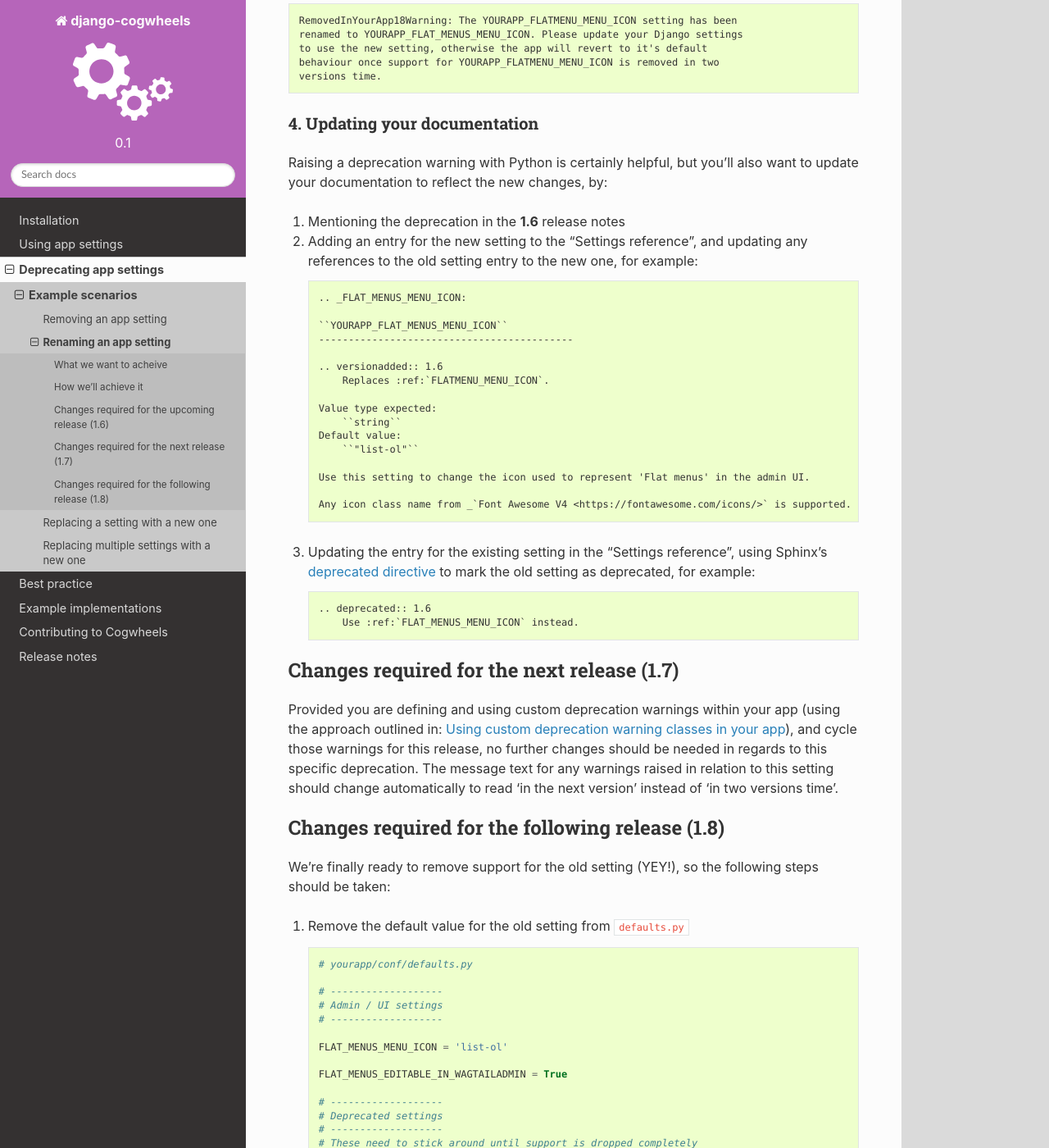
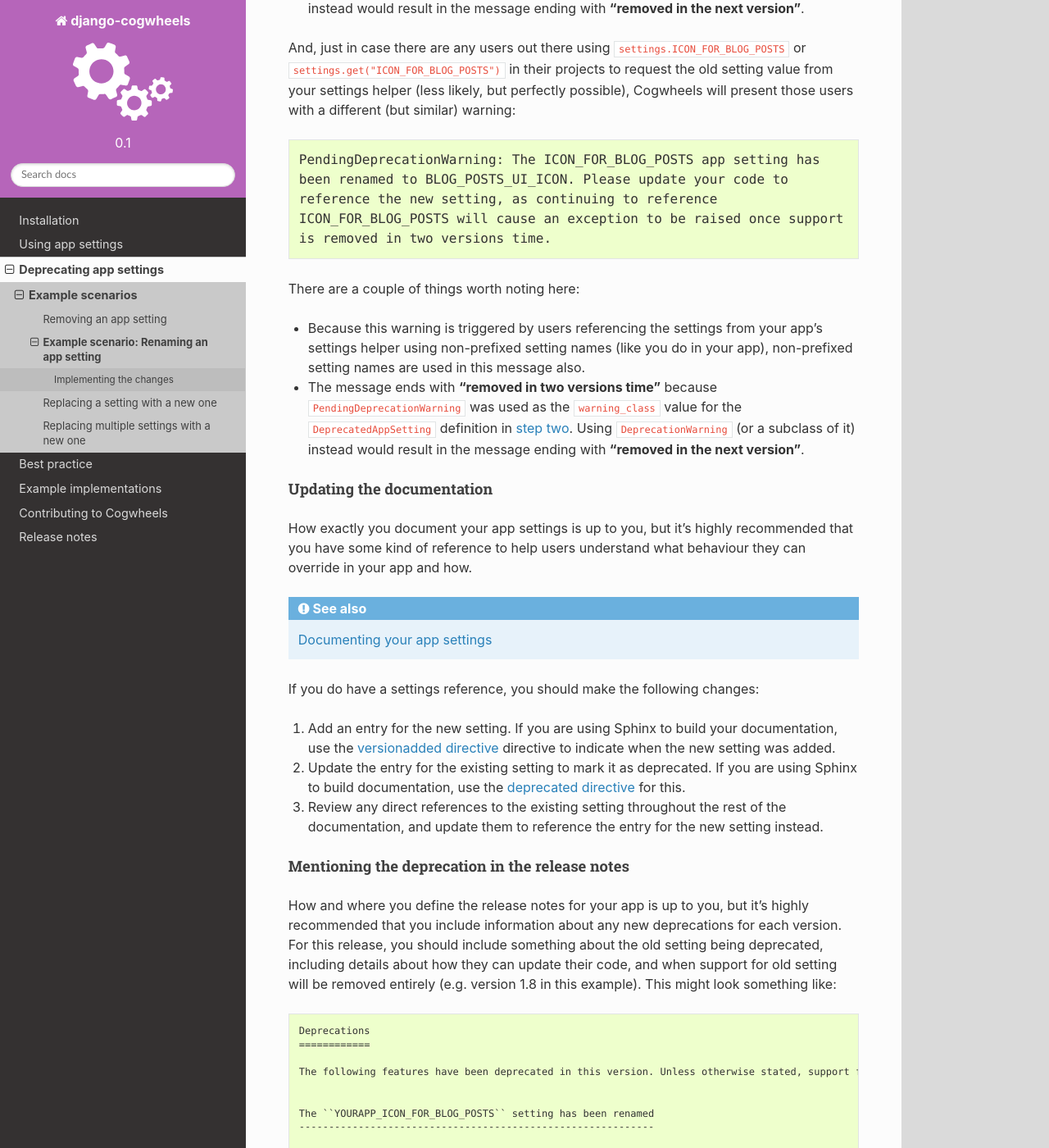
Before and after one commit to ababic/django-cogwheels, a Sphinx documentation site: the page built from docs/source/deprecation/rename.rst, in a window 1280 px wide and 1400 px high, scrolled down 4329 px. Shown: the whole window at 82% size. Built offline with Sphinx 7.4.7 and the Read the Docs theme 2.0.0, drawn with Linux system fonts in a browser that asks for light colours; some of the changed text lies outside the part shown.

Commit message:
Update the 'setting rename' example with a structure that should be followed in all other examples

```diff
--- a/docs/source/deprecation/rename.rst
+++ b/docs/source/deprecation/rename.rst
@@ -1,163 +1,143 @@
-=======================
-Renaming an app setting
-=======================
+=========================================
+Example scenario: Renaming an app setting
+=========================================
 
-.. warning ::
-    This examples assumes you are using custom deprecation warnings classes to help manage deprecations for your app. If you are not, you may find it tricky to follow in parts. It isn't a requirement that you use custom deprecation warning classes for app setting deprecations, but it will make your life (and following this example) easier. Check out the following guide: :doc:`/best-practice/custom-deprecation-warning-classes`.
+Imagine that, in your app, there is setting called ``ICON_FOR_BLOG_POSTS``, and that you want to rename this setting to ``BLOG_POSTS_UI_ICON``. It's a change in **name only**, so all of the following will remain unchanged:
 
-For the sake of this example, we're going to pretend that:
+- The default setting value or behaviour
+- The range or type of override values supported
+- The side effects of overriding
+
+For the sake of this example, we'll pretend that:
 
 -   The latest release version of your app is **1.5**.
 -   The next release version of your app will be **1.6**.
--   You have a deprecation policy that continues to support deprecated behaviour for two 'feature releases' before support is dropped completely. So, we'll be looking to do that in version **1.8**.
+-   Your app has a release policy that allows backwards-compatible changes to public APIs between MINOR releases, but only if followed a reasonable deprecation period (where possible). In the Django app space, deprecation periods of two MINOR releases are common, so in this example, we'll be aiming to drop support for the old setting in **1.8**.
 
-What we want to acheive
-=======================
 
-Let's pretend that we have currently have a ``ICON_FOR_MAIN_MENUS`` settings, which appears in the ``conf/defaults.py`` module like so:
+Implementing the changes
+========================
+
+Because we are having to support a depecation period spanning multiple releases, we have no choice but to make our changes in stages. This section outlines what changes must be made in each release:
+
+.. contents::
+    :local:
+    :depth: 3
+
+
+IN THE UPCOMING RELEASE (1.6)
+-----------------------------
+
+
+.. _rename_step_1:
+
+Adding a setting with the new name
+~~~~~~~~~~~~~~~~~~~~~~~~~~~~~~~~~~
+
+All app settings are simply variables added to the ``defaults.py`` module, and this new setting is no exception. Add a variable with the new setting name, with the same value as the existing setting.
 
 .. code-block:: python
+    :emphasize-lines: 7
 
     # yourapp/conf/defaults.py
 
-    ICON_FOR_MAIN_MENUS = 'list-ol'
+    ...
 
-We've decided that we want to rename the setting to ``MAIN_MENUS_ADMIN_UI_ICON`` to make it more descriptive, and to get rid of the redundant 'FOR' from the setting name.
+    ICON_FOR_BLOG_POSTS = 'fa-newspaper'
+
+    BLOG_POSTS_UI_ICON = 'fa-newspaper'
+
+    ...
 
 
-How we'll achieve it
-====================
+.. _rename_step_2:
 
-As with any deprecation process, the change will span several releases, so we'll have to do things in stages. Let's take a while and plan what we'll need to do and when:
+Marking the old setting as deprecated
+~~~~~~~~~~~~~~~~~~~~~~~~~~~~~~~~~~~~~
 
-For our upcoming release (1.6), we'll want to:
-    - Add a new setting with the new name
-    - Mark the old setting as 'pending deprecation'
-    - Update our code to simultaneously respect override values using the new OR old setting name.
-    - Warn anyone using the old setting name the old setting is 'pending deprecation', and encourage them to use the new setting instead.
-    - Update the documentation
-
-In the next release (1.7) we'll want to:
-    - Warn anyone still using the old setting name that the old setting is now offically deprecated, and encourage them to use the new setting instead.
-
-In the following release (1.8) we'll want to:
-    - Update our code to only support override values defined using the new setting name
-    - Stop warning
-
-
-Changes required for the upcoming release (1.6)
-===============================================
-
-
-1. Updating ``conf/defaults.py``
---------------------------------
-
-First, you'll want to add a setting using the new name to ``defaults.py``. You may find it helpful to mark the deprecated setting here in some way, to remind you and other app maintainers that it has been deprecated.
+First, we'll add a comment above the current setting in ``defaults.py``, which will serve as a reminder to ourselves and other app maintainers about the setting's current status. You may find it helpful to keep your regular and deprecated settings separate, by adding a "Deprecated settings" section to the end of the module too, like so:
 
 .. code-block:: python
-    :emphasize-lines: 7,22
+    :emphasize-lines: 11-12
 
     # yourapp/conf/defaults.py
 
-    # -------------------
-    # Admin / UI settings
-    # -------------------
+    ...
 
-    FLAT_MENUS_MENU_ICON = 'list-ol'
-
-    FLAT_MENUS_EDITABLE_IN_WAGTAILADMIN = True
-
-    # -------------------
-    # Other settings
-    # -------------------
-
-    ...
+    BLOG_POSTS_UI_ICON = 'fa-newspaper'
 
     # -------------------
     # Deprecated settings
     # -------------------
-    # These need to stick around until support is dropped completely
 
-    FLATMENU_MENU_ICON = 'list-ol'  # Replaced by FLAT_MENUS_MENU_ICON. Remove in v1.8
+    # Replaced by BLOG_POSTS_UI_ICON. To be removed in 1.8:
+    ICON_FOR_BLOG_POSTS = 'fa-newspaper'
 
-
-2. Updating ``conf/settings.py``
---------------------------------
-
-Next, you'll need to update your app's settings helper, so that it knows how to handle requests for setting values. For example:
+Next, we'll update the app's settings helper definition, so that it knows how to handle requests for both the old and new settings:
 
 .. code-block:: python
+    :emphasize-lines: 9-13
 
     # yourapp/conf/settings.py
 
     from cogwheels import BaseAppSettingsHelper, DeprecatedAppSetting
-    from yourapp.utils.deprecation import RemovedInYourApp18Warning
 
 
     class MyAppSettingsHelper(BaseAppSettingsHelper):
 
         deprecations = (
             DeprecatedAppSetting(
-                setting_name="FLATMENU_MENU_ICON",
-                renamed_to="FLAT_MENUS_MENU_ICON",
-                warning_category=RemovedInYourApp18Warning,
+                setting_name="ICON_FOR_BLOG_POSTS",
+                renamed_to="BLOG_POSTS_UI_ICON",
+                warning_category=PendingDeprecationWarning,
             ),
         )
 
 There are a few things worth noting here:
 
-- If you need to define ``deprecations`` on your ``SettingsHelper`` class, it needs to be a tuple, even if you only need a single ``DeprecatedAppSetting`` definition.
-- In the ``DeprecatedAppSetting`` definition, setting names are supplied as strings, and we're still using internal/non-prefixed setting names (e.g. ``"FLATMENU_MENU_ICON"`` rather than ``"YOURAPP_FLATMENU_MENU_ICON"``).
-- The ``warning_category`` used in the ``DeprecatedAppSetting`` definition here will be passed to Python's ``warnings.warn()`` method when raising deprecation warnings related to this setting. It should be a subclass of ``DeprecationWarning`` or ``PendingDeprecationWarning``.
+-   The ``deprecations`` attribute value should always be a tuple, even if it only contains a single ``DeprecatedAppSetting`` definition.
+-   For ``DeprecatedAppSetting`` definitions, setting names should be supplied as strings, and you should use non-prefixed setting names here (e.g. ``"ICON_FOR_BLOG_POSTS"`` rather than ``"YOURAPP_ICON_FOR_BLOG_POSTS"``). Prefixes should only be used by your app's users when adding overrides to their Django settings.
+-   The ``warning_category`` used above will be passed to Python's ``warnings.warn()`` method when raising deprecation warnings related to this setting. We're using Python's built-in ``PendingDeprecationWarning`` here to indicate that deprecation is not yet imminent, but any sub-class of ``DeprecationWarning`` or ``PendingDeprecationWarning``is supported (you might like to consider: :doc:`/best-practice/custom-deprecation-warning-classes`).
 
 
-3. Updating your app code
--------------------------
+.. _rename_step_3:
 
-The above steps take care of the deprecation definition, but we still have to update our code to use the new setting. Let's imagine our code currently looks something like this:
+Updating the app code to support both the new and old settings
+~~~~~~~~~~~~~~~~~~~~~~~~~~~~~~~~~~~~~~~~~~~~~~~~~~~~~~~~~~~~~~
+
+Let's pretend the setting is currently being used in the following way by our app's codebase:
 
 .. code-block:: python
-    :emphasize-lines: 9
+    :emphasize-lines: 11
 
     # yourapp/modeladmin.py
 
     from wagtail.contrib.modeladmin.options import ModelAdmin
 
+    from yourapp.blog.models import BlogPost
     from yourapp.conf import settings
 
 
-    class FlatMenuAdmin(ModelAdmin):
-        menu_icon = settings.FLATMENU_MENU_ICON
+    class BlogPostModelAdmin(ModelAdmin):
+        model = BlogPost
+        menu_icon = settings.ICON_FOR_BLOG_POSTS  # The OLD setting name!
 
-This code will now raise the following deprecation warning:
 
-.. code-block:: console
-
-    RemovedInYourApp18Warning: The FLATMENU_MENU_ICON app setting has been
-    renamed to FLAT_MENUS_MENU_ICON. Please update your code to reference the
-    new setting, as continuing to reference FLATMENU_MENU_ICON will cause an
-    exception to be raised once support is removed in two versions time.
-
-.. NOTE:: If users of your app are referencing ``settings.FLATMENU_MENU_ICON`` or calling ``settings.get('FLATMENU_MENU_ICON')`` for any reason, this warning will be raised by their code also.
-
-To resolve this for a 'setting rename', all you have to do is change any references to the old name to the new one, like so:
+Typically, supporting both the new and old app settings here simultaneously would involve having to make some considerable changes. But, because we're using Coghweels, and our settings helper knows about this deprecation, all we have to do is this:
 
 .. code-block:: python
-    :emphasize-lines: 9
+    :emphasize-lines: 4
 
     # yourapp/modeladmin.py
 
-    from wagtail.contrib.modeladmin.options import ModelAdmin
-
-    from yourapp.conf import settings
+    class BlogPostModelAdmin(ModelAdmin):
+        menu_icon = settings.BLOG_POSTS_UI_ICON  # The NEW setting name!
 
 
-    class FlatMenuAdmin(ModelAdmin):
-        menu_icon = settings.FLAT_MENUS_MENU_ICON
+The settings helper will automatically do some extra work to support users still using the old setting name:
 
-Because your settings helper knows all it needs to about the rename, ``settings.FLAT_MENUS_MENU_ICON`` will do some extra work to support users still using the old setting name:
 
-1.  It first looks for an override setting using the new name (which is the 'ideal' scenario), and where we want all our users to be eventually. For example:
+1.  First, it looks for an override value defined using the new name, e.g.
 
     .. code-block:: python
 
@@ -167,9 +147,9 @@
         # Overrides for ``your-django-app``
         # ---------------------------------
 
-        YOURAPP_FLAT_MENUS_MENU_ICON = 'icon-new'  # I'm cutting edge!
+        YOURAPP_BLOG_POSTS_UI_ICON = 'fa-rss'  # I'm cutting edge!
 
-2.  Next, Cogwheels will look for an override setting defined using the old name. For example:
+2.  Next, it looks for an override value defined using the old name, e.g.
 
     .. code-block:: python
 
@@ -179,98 +159,162 @@
         # Overrides for ``your-django-app``
         # ---------------------------------
 
-        YOURAPP_FLATMENU_MENU_ICON = 'icon-old'  # I'm old-skool!
+        YOURAPP_ICON_FOR_BLOG_POSTS = 'fa-rss'  # I'm old-skool!
 
-3.  If no override setting was found, Cogwheels resorts to using the default value for the new setting, as you'd expect.
-
-Although we’re still happy to the deprecated setting for a couple more versions, we want to make users aware that the setting has been replaced. So, Cogwheels will raise the following warning:
-
-.. code-block:: console
-
-    RemovedInYourApp18Warning: The YOURAPP_FLATMENU_MENU_ICON setting has been
-    renamed to YOURAPP_FLAT_MENUS_MENU_ICON. Please update your Django settings
-    to use the new setting, otherwise the app will revert to it's default
-    behaviour once support for YOURAPP_FLATMENU_MENU_ICON is removed in two
-    versions time.
+3.  If no override setting was found, Cogwheels resorts to using the default value for the new setting.
 
 
-4. Updating your documentation
+.. _rename_step_4:
+
+Warn any users still using the old setting
+~~~~~~~~~~~~~~~~~~~~~~~~~~~~~~~~~~~~~~~~~~
+
+Assuming you have already made the changes in steps 2 and 3 above, Cogwheels already has you covered here.
+
+When your code requests a value for the new setting from the settings helper using ``settings.BLOG_POSTS_UI_ICON`` or ``settings.get("BLOG_POSTS_UI_ICON")``, any users found to be using the old setting name (and with Python configured to surface deprecation warnings) will be presented with the following warning:
+
+.. container:: highlight warning-sample
+
+    PendingDeprecationWarning: The YOURAPP_ICON_FOR_BLOG_POSTS setting has been renamed to YOURAPP_BLOG_POSTS_UI_ICON. Please update your Django settings to use the new setting, otherwise the app will revert to it's default behaviour once support for YOURAPP_ICON_FOR_BLOG_POSTS is removed in two versions time.
+
+There are a couple of things worth noting here:
+
+-   This warning is intended for your app's core users, who will be using prefixed setting names in their Django settings to override your app's behaviour, so prefixed setting names are used in the warning text also.
+-   The message ends with **"removed in two versions time"** because ``PendingDeprecationWarning`` was used as the ``warning_class`` value for the ``DeprecatedAppSetting`` definition in :ref:`step two <rename_step_2>`. Using ``DeprecationWarning`` (or a subclass of it) instead would result in the message ending with **"removed in the next version"**.
+
+And, just in case there are any users out there using ``settings.ICON_FOR_BLOG_POSTS`` or ``settings.get("ICON_FOR_BLOG_POSTS")`` in their projects to request the old setting value from your settings helper (less likely, but perfectly possible), Cogwheels will present those users with a different (but similar) warning:
+
+.. container:: highlight warning-sample
+
+    PendingDeprecationWarning: The ICON_FOR_BLOG_POSTS app setting has been renamed to BLOG_POSTS_UI_ICON. Please update your code to reference the new setting, as continuing to reference ICON_FOR_BLOG_POSTS will cause an exception to be raised once support is removed in two versions time.
+
+There are a couple of things worth noting here:
+
+-   Because this warning is triggered by users referencing the settings from your app's settings helper using non-prefixed setting names (like you do in your app), non-prefixed setting names are used in this message also.
+-   The message ends with **"removed in two versions time"** because ``PendingDeprecationWarning`` was used as the ``warning_class`` value for the ``DeprecatedAppSetting`` definition in :ref:`step two <rename_step_2>`. Using ``DeprecationWarning`` (or a subclass of it) instead would result in the message ending with **"removed in the next version"**.
+
+
+.. _rename_step_5:
+
+Updating the documentation
+~~~~~~~~~~~~~~~~~~~~~~~~~~
+
+How exactly you document your app settings is up to you, but it's highly recommended that you have some kind of reference to help users understand what behaviour they can override in your app and how.
+
+.. seealso:: :doc:`/best-practice/documenting-your-app-settings`
+
+If you do have a settings reference, you should make the following changes:
+
+1. Add an entry for the new setting. If you are using Sphinx to build your documentation, use the :ref:`versionadded directive<versionadded-directive>` directive to indicate when the new setting was added.
+2. Update the entry for the existing setting to mark it as deprecated. If you are using Sphinx to build documentation, use the :ref:`deprecated directive<deprecated-directive>` for this.
+3. Review any direct references to the existing setting throughout the rest of the documentation, and update them to reference the entry for the new setting instead.
+
+
+.. _rename_step_6:
+
+Mentioning the deprecation in the release notes
+~~~~~~~~~~~~~~~~~~~~~~~~~~~~~~~~~~~~~~~~~~~~~~~
+
+How and where you define the release notes for your app is up to you, but it's highly recommended that you include information about any new deprecations for each version. For this release, you should include something about the old setting being deprecated, including details about how they can update their code, and when support for old setting will be removed entirely (e.g. version 1.8 in this example). This might look something like::
+
+    Deprecations
+    ============
+
+    The following features have been deprecated in this version. Unless otherwise stated, support for deprecated features is retained for two minor releases, so you have until version **1.8** to make any necessary changes to your implementation.
+
+
+    The ``YOURAPP_ICON_FOR_BLOG_POSTS`` setting has been renamed
+    ------------------------------------------------------------
+
+    If you are using this setting to override the fontawesome icon used to represent blog posts in the admin area UI, you should update your Django settings to use the new setting name of ``YOURAPP_BLOG_POSTS_UI_ICON`` instead. Failure to do this by version ``1.8`` will resort in the default icon ("fa-newspaper") being used.
+
+    Similarly, if you are importing ``yourapp.conf.settings`` anywhere within your project, and are requesting the old setting value from it (as an attribute: ``settings.ICON_FOR_BLOG_POSTS``, or using the ``get()``: ``settings.get("ICON_FOR_BLOG_POSTS")``), you should update that code to use the new setting name also.
+
+    ..seealso::
+        :ref:`BLOG_POSTS_UI_ICON`
+
+
+IN THE NEXT RELEASE (1.7)
+-------------------------
+
+
+.. _rename_step_7:
+
+Use stronger deprecation warnings to indicate that removal is now imminent
+~~~~~~~~~~~~~~~~~~~~~~~~~~~~~~~~~~~~~~~~~~~~~~~~~~~~~~~~~~~~~~~~~~~~~~~~~~
+
+Assuming you followed the example and used ``PendingDeprecationWarning`` (or a custom sub-class of it) as the ``warning_class`` value for the ``DeprecatedAppSetting`` definition in :ref:`step two <rename_step_2>`, all you should need to do here is update that ``DeprecatedAppSetting`` to use ``DeprecationWarning`` (or a custom sub-class of it) as the ``warning_class`` value instead, like so:
+
+.. code-block:: python
+    :emphasize-lines: 12
+
+    # yourapp/conf/settings.py
+
+    from cogwheels import BaseAppSettingsHelper, DeprecatedAppSetting
+
+
+    class MyAppSettingsHelper(BaseAppSettingsHelper):
+
+        deprecations = (
+            DeprecatedAppSetting(
+                setting_name="ICON_FOR_BLOG_POSTS",
+                renamed_to="BLOG_POSTS_UI_ICON",
+                warning_category=DeprecationWarning,
+            ),
+        )
+
+
+Doing so should change the both the class used for any deprecation warnings raised in relation to this setting, and the descriptive text used for those warnings to read "in the next version" instead of "in two versions time".
+
+
+IN THE FOLLOWING RELEASE (1.8)
 ------------------------------
 
-Raising a deprecation warning with Python is certainly helpful, but you'll also want to update your documentation to reflect the new changes, by:
 
-1.  Mentioning the deprecation in the **1.6** release notes
-2.  Adding an entry for the new setting to the "Settings reference", and updating any references to the old setting entry to the new one, for example::
+.. _rename_step_8:
 
-        .. _FLAT_MENUS_MENU_ICON:
+Remove support for the deprecated setting in app code
+~~~~~~~~~~~~~~~~~~~~~~~~~~~~~~~~~~~~~~~~~~~~~~~~~~~~~
 
-        ``YOURAPP_FLAT_MENUS_MENU_ICON``
-        -------------------------------------------
-
-        .. versionadded:: 1.6
-            Replaces :ref:`FLATMENU_MENU_ICON`.
-
-        Value type expected:
-            ``string``
-        Default value:
-            ``"list-ol"``
-
-        Use this setting to change the icon used to represent 'Flat menus' in the admin UI.
-
-        Any icon class name from _`Font Awesome V4 <https://fontawesome.com/icons/>` is supported.
-
-3.  Updating the entry for the existing setting in the "Settings reference", using Sphinx's `deprecated directive <http://www.sphinx-doc.org/en/stable/markup/para.html#directive-deprecated>`_ to mark the old setting as deprecated, for example::
-
-        .. deprecated:: 1.6
-            Use :ref:`FLAT_MENUS_MENU_ICON` instead.
+Laa laa laa
 
 
-Changes required for the next release (1.7)
-===========================================
+.. _rename_step_9:
 
-Provided you are defining and using custom deprecation warnings within your app (using the approach outlined in: :doc:`/best-practice/custom-deprecation-warning-classes`), and cycle those warnings for this release, no further changes should be needed in regards to this specific deprecation. The message text for any warnings raised in relation to this setting should change automatically to read 'in the next version' instead of 'in two versions time'.
+Removing the deprecated setting
+~~~~~~~~~~~~~~~~~~~~~~~~~~~~~~~
 
+Simply remove any lines related to the old setting from your ``defaults.py`` module:
 
-Changes required for the following release (1.8)
-================================================
-
-We're finally ready to remove support for the old setting (YEY!), so the following steps should be taken:
-
-1.  Remove the default value for the old setting from ``defaults.py``
-
-    .. code-block:: python
-        :emphasize-lines: 16
+.. code-block:: python
+        :emphasize-lines: 12-13
 
         # yourapp/conf/defaults.py
 
-        # -------------------
-        # Admin / UI settings
-        # -------------------
+        ...
 
-        FLAT_MENUS_MENU_ICON = 'list-ol'
-
-        FLAT_MENUS_EDITABLE_IN_WAGTAILADMIN = True
+        BLOG_POSTS_UI_ICON = 'fa-newspaper'
 
         # -------------------
         # Deprecated settings
         # -------------------
         # These need to stick around until support is dropped completely
 
-        FLATMENU_MENU_ICON = 'list-ol'  # REMOVE THIS LINE!
+        # Replaced by BLOG_POSTS_UI_ICON. To be removed in 1.8:
+        ICON_FOR_BLOG_POSTS = 'fa-newspaper'
 
-2.  Remove the deprecation definition from your app's setting helper in ``settings.py``
 
-    .. code-block:: python
-        :emphasize-lines: 7
+.. _rename_step_10:
 
-        # yourapp/conf/settings.py
+Updating the documentation
+~~~~~~~~~~~~~~~~~~~~~~~~~~
 
-        from cogwheels import BaseAppSettingsHelper, DeprecatedAppSetting
-        from yourapp.utils.deprecation import RemovedInYourApp18Warning
+Laa laa laa
 
-        class MyAppSettingsHelper(BaseAppSettingsHelper):
-            deprecations = ()
 
-3. Announce the breaking change in the version **1.8** release notes.
+.. _rename_step_11:
 
-4. Remove the entry for the old setting from the "Settings reference" page of the documentation.
+Mentioning the backwards-incompatible change in the release notes
+~~~~~~~~~~~~~~~~~~~~~~~~~~~~~~~~~~~~~~~~~~~~~~~~~~~~~~~~~~~~~~~~~
+
+Laa laa laa
```
